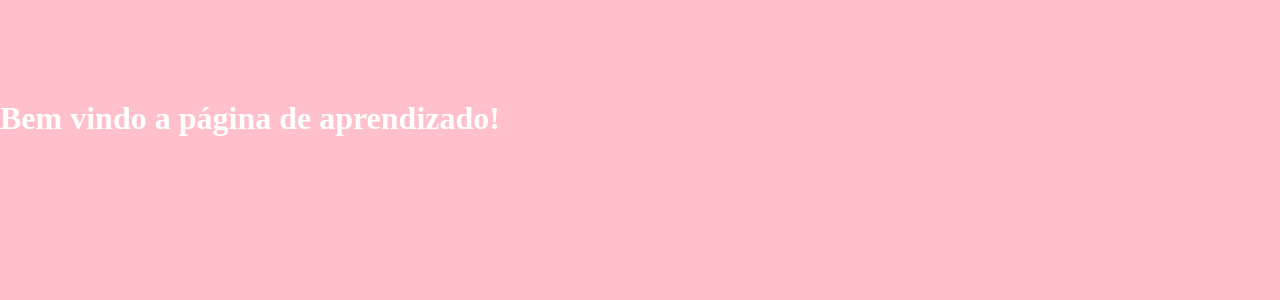
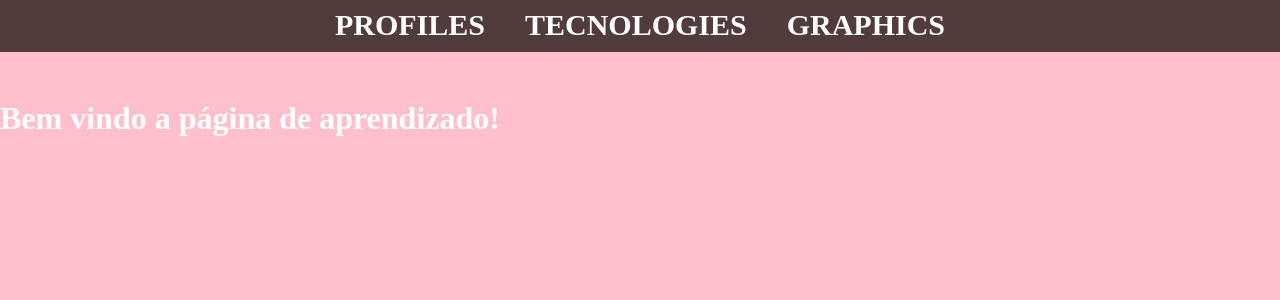
Before and after one commit to nogueiiiiiiiiira/newAtividade, a React (Vite) app in the folder Revisao/: page / in a window 1280 px wide. Shown: the top 300 px of the page. Built offline with nearby package versions, Linux system fonts and the light colour scheme.

Commit message:
Update App.jsx

```diff
--- a/Revisao/src/App.jsx
+++ b/Revisao/src/App.jsx
@@ -1,13 +1,12 @@
 import style from './App.module.css'
+import Menu from './components/Menu'
 
 export default function App() {
 
   return (
-    <>
-      <div className={style.wrapPrincipal}>
+    <div className={style['wrap-principal']}>
+      <Menu/>
       <h1 className={style.firstPageHeading}>Bem vindo a página de aprendizado!</h1>
-      </div>
-
-    </>
+    </div>
   )
 }
```
